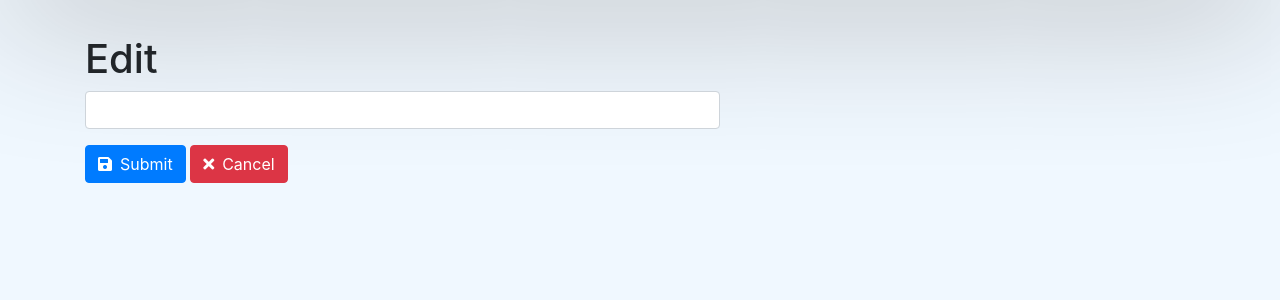
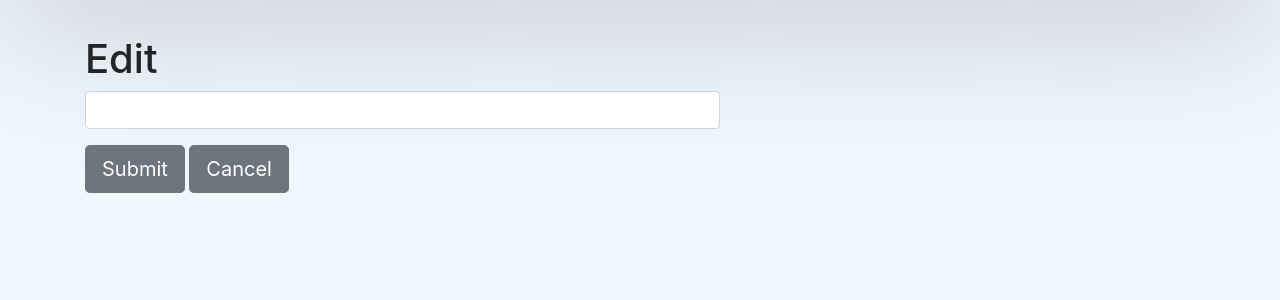
Before and after one commit to Chaithra-J/Item-catalogs, a Flask app: template templates/edit_category.html in a window 1280 px wide. Shown: the part 56-356 px from the top of the page. Run offline with Flask 2, Linux system fonts and the light colour scheme; the template is opened without the code that fills it, so the values that code supplies are empty; some libraries are stand-ins or nearby versions.

Commit message:
Update edit_category.html

```diff
--- a/templates/edit_category.html
+++ b/templates/edit_category.html
@@ -12,9 +12,9 @@
                       <input name="name" type="text" class="form-control" required>
                     </div>
 
-                    <button type="submit" class="btn btn-primary"><i class="fas fa-save text-and-icon"></i>Submit</button>
+                    <button type="submit" class="btn btn-secondary btn-lg">Submit</button>
                     <a href="{{ url_for('home') }}">
-                        <button type="button" class="btn btn-danger"><i class="fas fa-times text-and-icon"></i>Cancel</button>
+                        <button type="button" class="btn btn-secondary btn-lg">Cancel</button>
                     </a>
                 </form>
 
```
